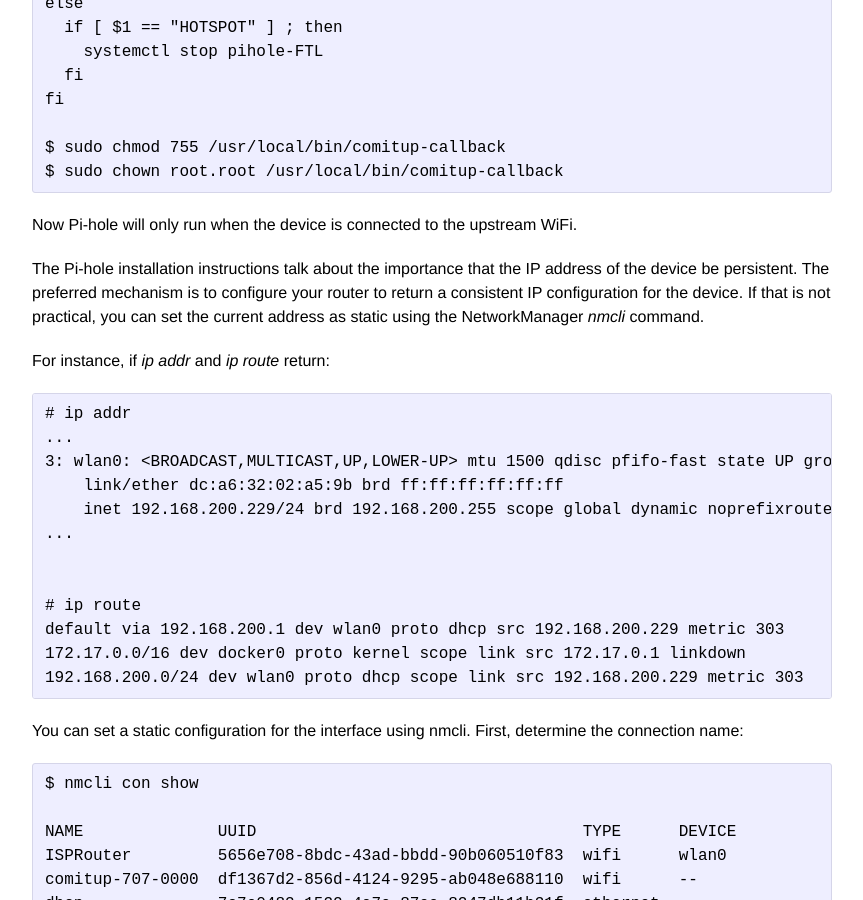
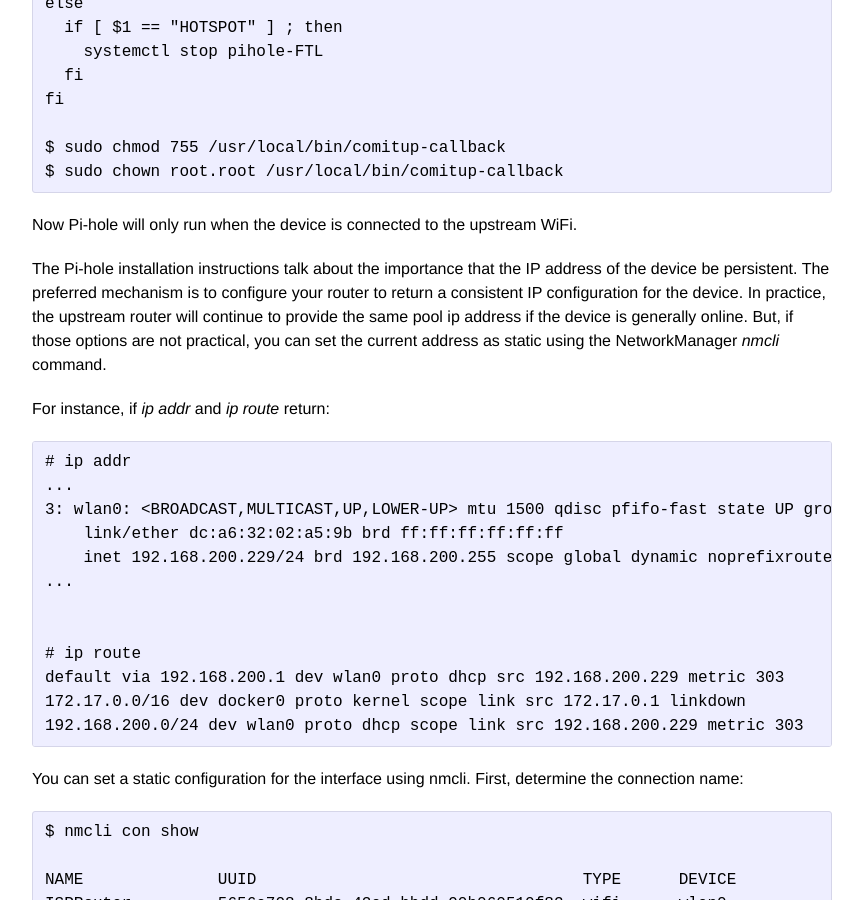
Before and after one commit to davesteele/davesteele.github.io, a Jekyll site: the page built from _posts/2021-04-29-comitup-and-pihole.markdown, in a window 1280 px wide and 900 px high, scrolled down 896 px. Shown: the whole window, without its empty margins (208-1071 px from the left). Built offline with Jekyll 4.4.1, drawn with Linux system fonts in a browser that asks for light colours; comment, search, counter and statistics services are not loaded.

Commit message:
Cleanup Comitup + Pi-hole

```diff
--- a/_posts/2021-04-29-comitup-and-pihole.markdown
+++ b/_posts/2021-04-29-comitup-and-pihole.markdown
@@ -60,9 +60,11 @@ Now Pi-hole will only run when the device is connected to the upstream WiFi.
 
 The Pi-hole installation instructions talk about the importance that the IP
 address of the device be persistent. The preferred mechanism is to configure
-your router to return a consistent IP configuration for the device. If that is
-not practical, you can set the current address as static using the
-NetworkManager _nmcli_ command.
+your router to return a consistent IP configuration for the device. In
+practice, the upstream router will continue to provide the same pool ip address
+if the device is generally online.  But, if those options are not practical,
+you can set the current address as static using the NetworkManager _nmcli_
+command.
 
 For instance, if _ip addr_ and _ip route_ return:
 
```
